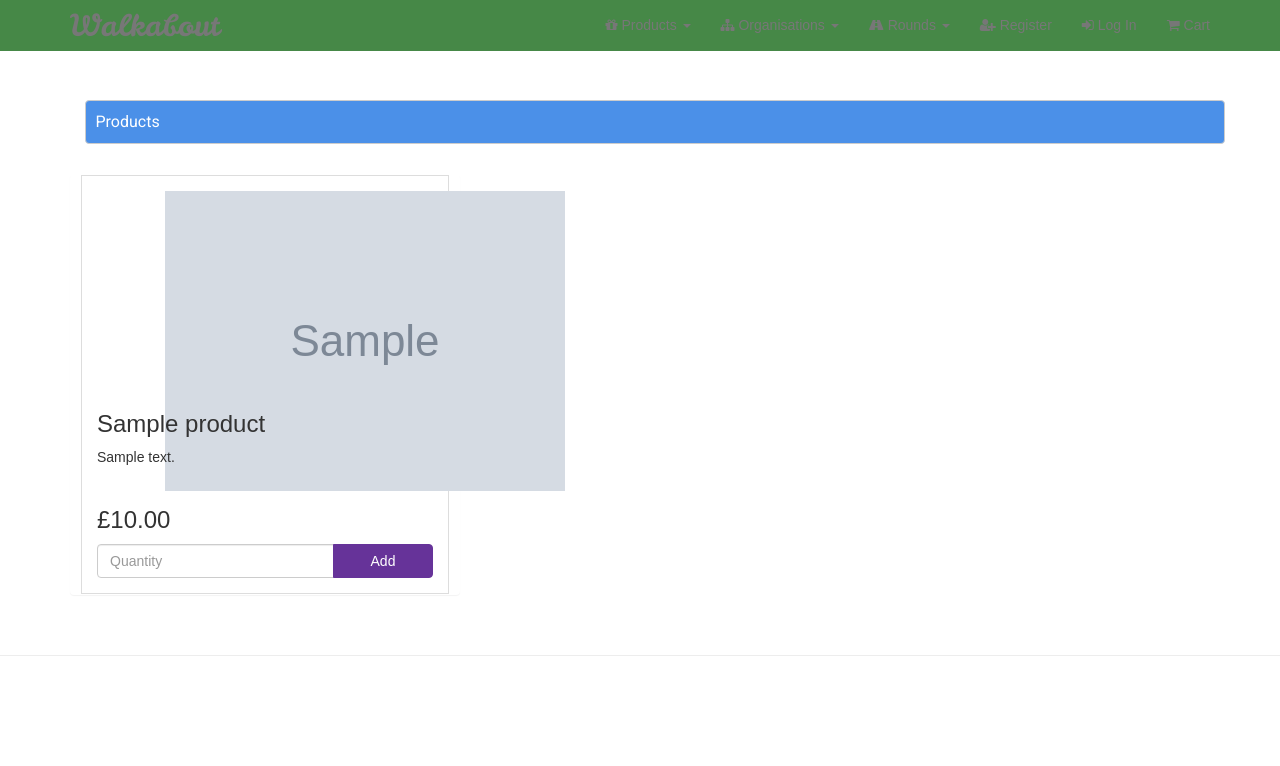
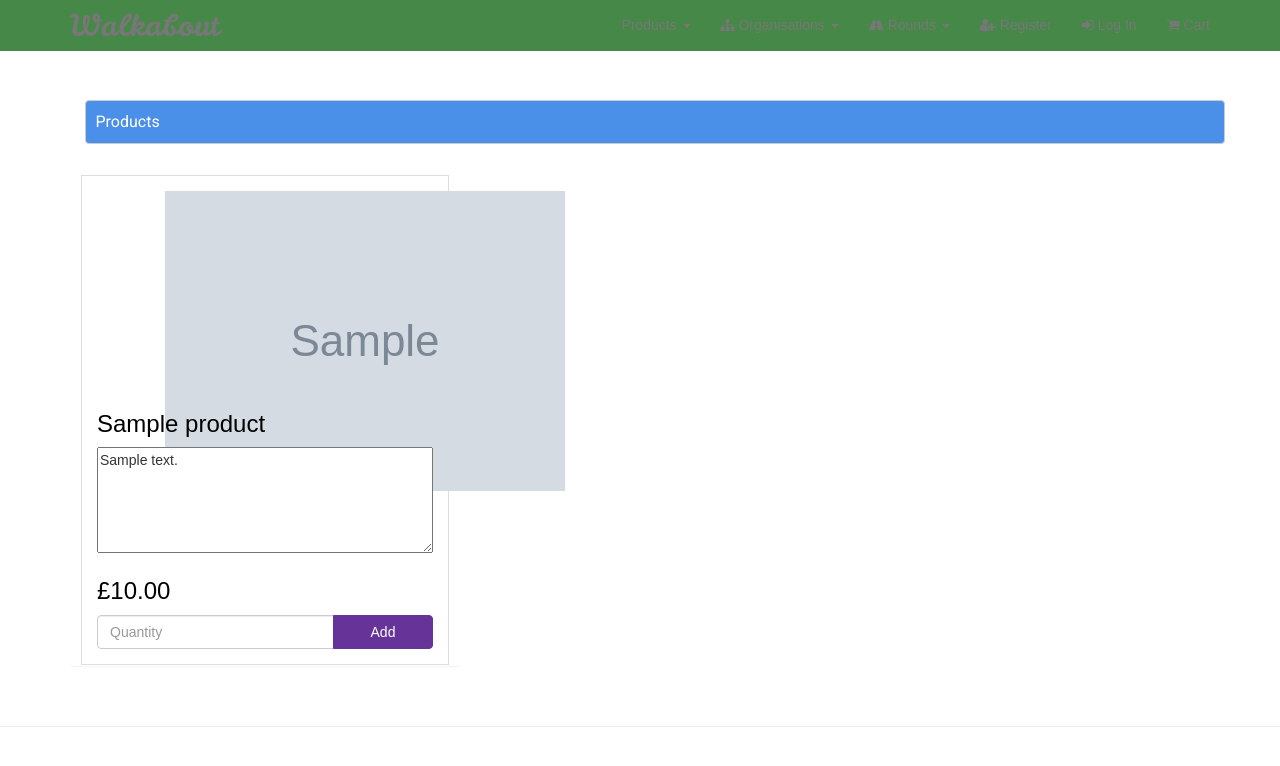
Before and after one commit to kevald1963/milestone-4-walkabout, a Django app: page /product/products/ in a window 1280 px wide. Shown: the top 766 px of the page. Run offline with Django 3.2, Linux system fonts and the light colour scheme; tables that the repository leaves empty hold one stand-in row (values such as "Sample post"); grey boxes marked "Sample" are stand-in pictures; some libraries are stand-ins or nearby versions.

Commit message:
Styled products.html. Added template library to allow custom variables to be used in HTML templates.

```diff
--- a/product/templates/products.html
+++ b/product/templates/products.html
@@ -1,4 +1,5 @@
 {% extends 'base.html' %}
+{% load product_extras %}
 {% block content %}
 
 <div class="container">
@@ -12,23 +13,24 @@
                     {% else %}
                         <div class="product" style="background-image: url('{{ MEDIA_URL }}{{ product.image }}')"></div>
                     {% endif %}
-                    <h3>{{ product.name }}</h3>
-                    <p class="product-description">{{ product.description }}</p>
+                    <h3 class="product-name">{{ product.name }}</h3>
+                    <textarea class="product-description" rows="5" cols="1">{{ product.description }}</textarea>
                     {% if product.price == 0 %}
-                        <h3>FREE</h3>
+                        <h3 class="product-price">FREE</h3>
                     {% else %}
-                        <h3>£{{ product.price }}</h3>
+                        <h3 class="product-price">£{{ product.price }}</h3>
                     {% endif %}
-                    <form method="post" action="">
+                    <form method="POST" action="">
                         {% csrf_token %}
                         <div class="input-group">
                             {% if product.price == 0 %}
-                                <input name="quantity" type="number" min="1" max="1" class="form-control" placeholder="Quantity">
+                                {% setvar "1" as max_quantity %}
                             {% else %}
-                                <input name="quantity" type="number" min="1" max="50" class="form-control" placeholder="Quantity">
+                                {% setvar "50" as max_quantity %}
                             {% endif %}
+                            <input name="quantity" type="number" min="1" max="{{ max_quantity }}" class="form-control" placeholder="Quantity">
                             <span class="input-group-btn">
-                                <button class="btn btn-success btn-custom" type="submit">Add</button>
+                                <button class="btn btn-custom" type="submit">Add</button>
                             </span>
                         </div>
                     </form>
--- /dev/null
+++ b/product/templatetags/product_extras.py
@@ -0,0 +1,8 @@
+from django import template
+
+register = template.Library()
+
+
+@register.simple_tag
+def setvar(val=None):
+    return val
--- a/static/css/custom.css
+++ b/static/css/custom.css
@@ -104,6 +104,14 @@ a {
     background-color: #eee;
 }
 
+.product-name, .product-price {
+    color: black;
+}
+
+.product-description {
+    width: 100%;
+}
+
 footer {
     margin-top: 40px;
     padding-top: 20px;
--- a/templates/base.html
+++ b/templates/base.html
@@ -32,7 +32,7 @@
                     <!-- PRODUCTS -->
                     <li class="dropdown">
                         <a href="#" class="dropdown-toggle" data-toggle="dropdown" role="button" aria-haspopup="true" aria-expanded="false">
-                            <i class="fa fa-gift" aria-hidden="true"></i>
+                            <i class="fa fa-gifts" aria-hidden="true"></i>
                             <span> Products</span>
                             <span class="caret"></span>
                         </a>
```
Also changed, not shown: product/migrations/0005_auto_20200410_1555.py (added), product/migrations/0006_auto_20200410_1611.py (added), product/templatetags/__init__.py (added).
